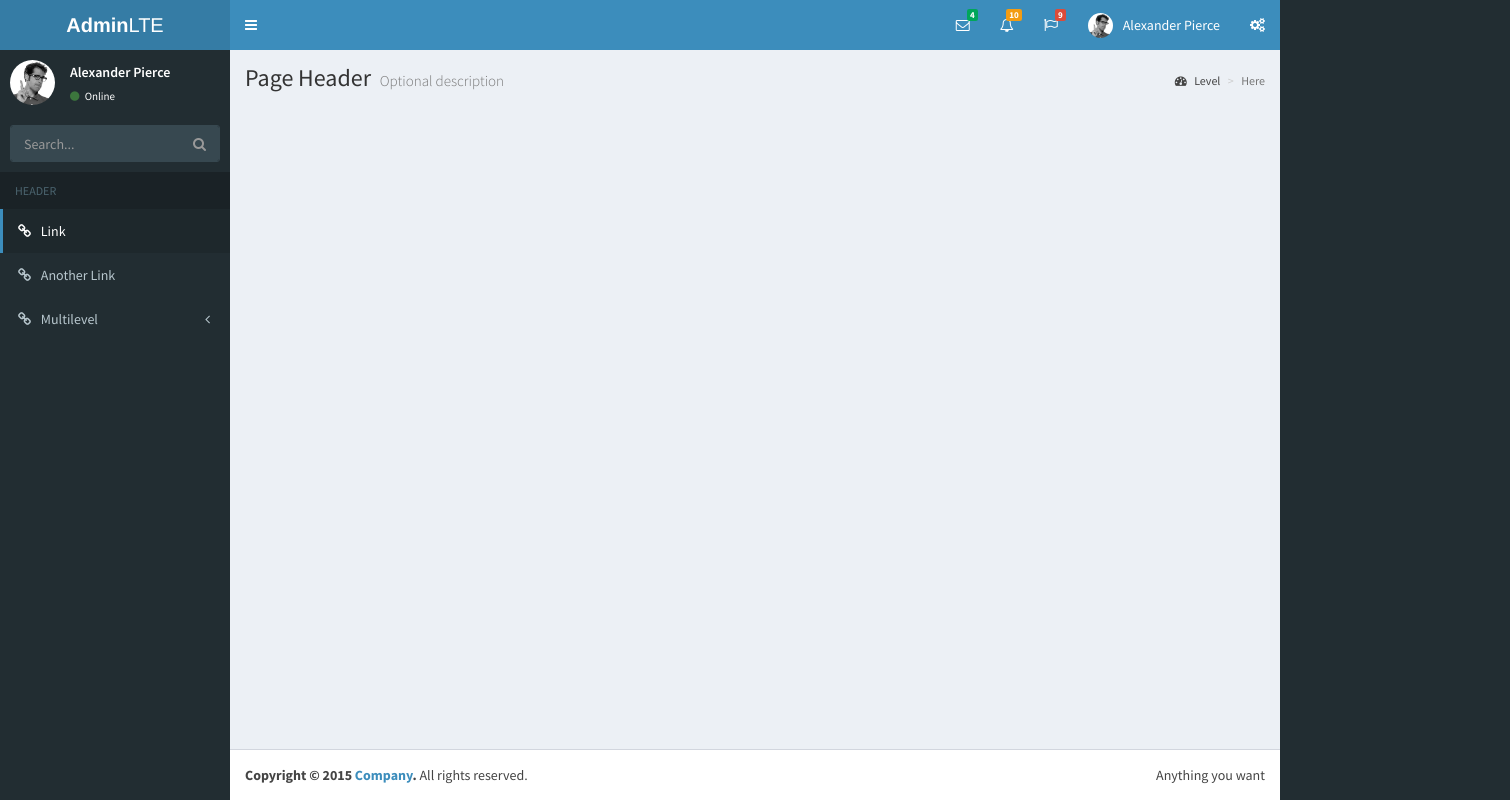
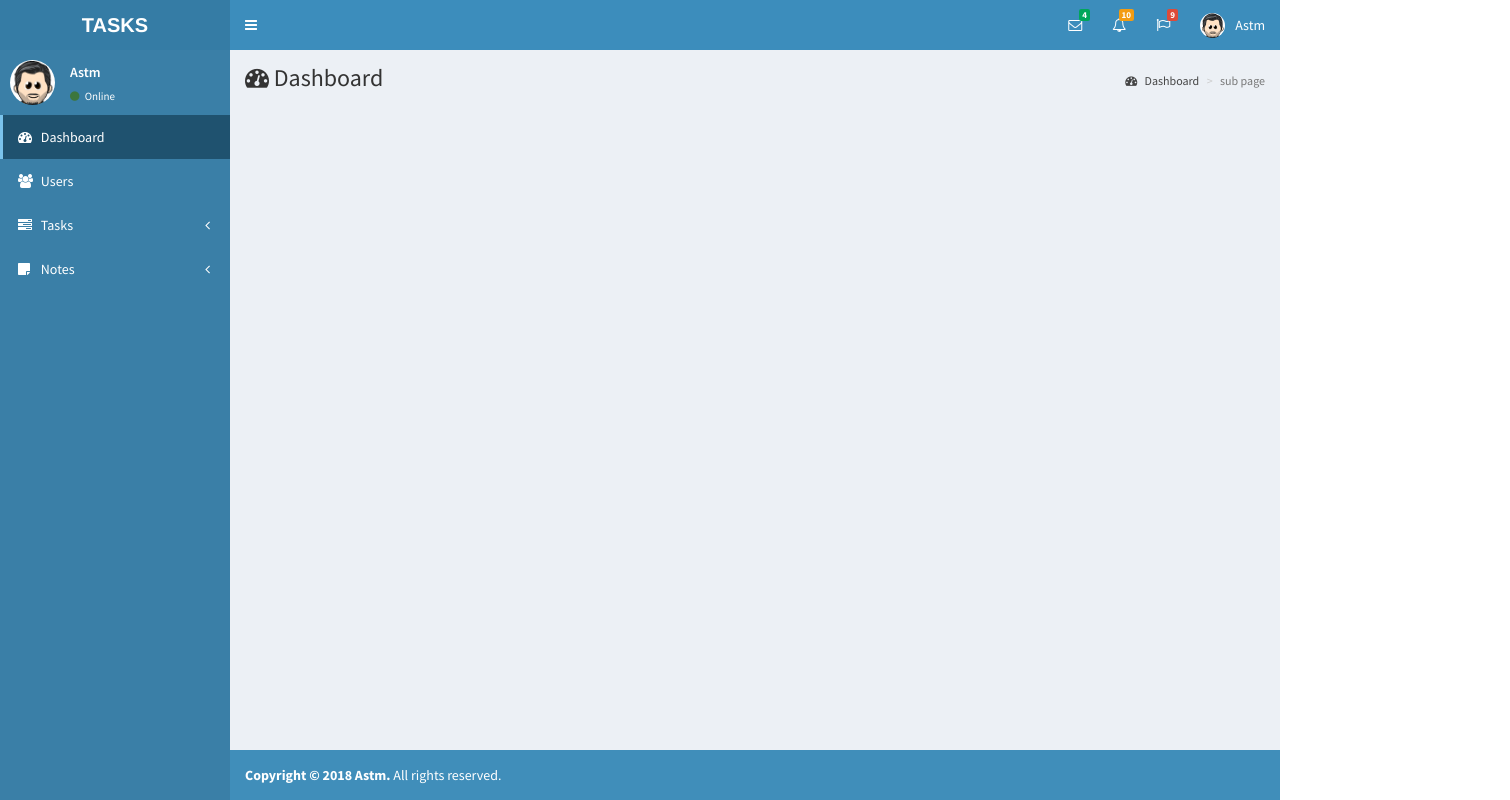
Before and after one commit to AstmDesign/tasks_ui, a plain HTML site: page UI/index.html in a window 1280 px wide. Shown: the whole page, 1510 px wide, since content can reach past the window. Drawn offline with Linux system fonts and the light colour scheme.

Commit message:
created my inner page style

```diff
--- /dev/null
+++ b/UI/assets/css/application.css
@@ -0,0 +1,50 @@
+.logo-mini{
+  font-size: 15px !important;
+}
+
+.skin-blue .main-sidebar{
+  background-color: #3A7FA7;
+}
+
+.skin-blue .sidebar-menu > li.active > a {
+  background: #1f526f;
+  border-left-color: #7ac3ec;
+}
+
+.skin-blue .sidebar-menu > li:hover > a,
+.skin-blue .sidebar-menu > li.active > a {
+  background: #1f526f !important;
+  border-left-color: #7ac3ec !important;
+}
+
+.skin-blue .treeview-menu > li > a {
+  color: #ffffff;
+}
+
+.skin-blue .treeview-menu > li > a:hover {
+  color: #1f526f;
+}
+
+.skin-blue .sidebar-menu > li > .treeview-menu {
+  background: #4e92b9;
+}
+
+.sidebar-menu .treeview-menu>li {
+  margin-left: -6px;
+  padding: 5px 0px 5px 0px;
+  border-left:  3px solid #7ac3ec;
+}
+
+.skin-blue .sidebar a {
+  color: #ffffff;
+}
+
+.main-footer {
+  background: #408EBA;
+  color: #ffffff;
+  border-top: 0px;
+}
+
+.main-footer a{
+  color: #ffffff;
+}
--- a/UI/index.html
+++ b/UI/index.html
@@ -12,11 +12,10 @@
   <link rel="stylesheet" href="assets/css/font-awesome.min.css">
   <!-- Theme style -->
   <link rel="stylesheet" href="assets/css/AdminLTE.min.css">
-  <!-- AdminLTE Skins. We have chosen the skin-blue for this starter
-  page. However, you can choose any other skin. Make sure you
-  apply the skin class to the body tag so the changes take effect.
--->
-<link rel="stylesheet" href="assets/css/skin-blue.css">
+  <!-- AdminLTE Skins-->
+  <link rel="stylesheet" href="assets/css/skin-blue.css">
+  <!-- Application custom style-->
+  <link rel="stylesheet" href="assets/css/application.css">
 
 <!-- HTML5 Shim and Respond.js IE8 support of HTML5 elements and media queries -->
 <!-- WARNING: Respond.js doesn't work if you view the page via file:// -->
@@ -34,9 +33,9 @@
       <!-- Logo -->
       <a href="index2.html" class="logo">
         <!-- mini logo for sidebar mini 50x50 pixels -->
-        <span class="logo-mini"><b>A</b>LT</span>
+        <span class="logo-mini"><b>TASKS</b></span>
         <!-- logo for regular state and mobile devices -->
-        <span class="logo-lg"><b>Admin</b>LTE</span>
+        <span class="logo-lg"><b>TASKS</b></span>
       </a>
 
       <!-- Header Navbar -->
@@ -64,7 +63,7 @@
                       <a href="#">
                         <div class="pull-left">
                           <!-- User Image -->
-                          <img src="assets/img/user2-160x160.jpg" class="img-circle" alt="User Image">
+                          <img src="assets/img/astm.jpg" class="img-circle" alt="User Image">
                         </div>
                         <!-- Message title and timestamp -->
                         <h4>
@@ -143,16 +142,16 @@
               <!-- Menu Toggle Button -->
               <a href="#" class="dropdown-toggle" data-toggle="dropdown">
                 <!-- The user image in the navbar-->
-                <img src="assets/img/user2-160x160.jpg" class="user-image" alt="User Image">
+                <img src="assets/img/astm.jpg" class="user-image" alt="User Image">
                 <!-- hidden-xs hides the username on small devices so only the image appears. -->
-                <span class="hidden-xs">Alexander Pierce</span>
+                <span class="hidden-xs">Astm</span>
               </a>
               <ul class="dropdown-menu">
                 <!-- The user image in the menu -->
                 <li class="user-header">
-                  <img src="assets/img/user2-160x160.jpg" class="img-circle" alt="User Image">
+                  <img src="assets/img/astm.jpg" class="img-circle" alt="User Image">
                   <p>
-                    Alexander Pierce - Web Developer
+                    Astm - Web Developer
                     <small>Member since Nov. 2012</small>
                   </p>
                 </li>
@@ -179,10 +178,6 @@
                 </li>
               </ul>
             </li>
-            <!-- Control Sidebar Toggle Button -->
-            <li>
-              <a href="#" data-toggle="control-sidebar"><i class="fa fa-gears"></i></a>
-            </li>
           </ul>
         </div>
       </nav>
@@ -196,37 +191,70 @@
         <!-- Sidebar user panel (optional) -->
         <div class="user-panel">
           <div class="pull-left image">
-            <img src="assets/img/user2-160x160.jpg" class="img-circle" alt="User Image">
+            <img src="assets/img/astm.jpg" class="img-circle" alt="User Image">
           </div>
           <div class="pull-left info">
-            <p>Alexander Pierce</p>
+            <p>Astm</p>
             <!-- Status -->
             <a href="#"><i class="fa fa-circle text-success"></i> Online</a>
           </div>
         </div>
 
-        <!-- search form (Optional) -->
-        <form action="#" method="get" class="sidebar-form">
-          <div class="input-group">
-            <input type="text" name="q" class="form-control" placeholder="Search...">
-            <span class="input-group-btn">
-              <button type="submit" name="search" id="search-btn" class="btn btn-flat"><i class="fa fa-search"></i></button>
-            </span>
-          </div>
-        </form>
-        <!-- /.search form -->
-
         <!-- Sidebar Menu -->
         <ul class="sidebar-menu">
-          <li class="header">HEADER</li>
           <!-- Optionally, you can add icons to the links -->
-          <li class="active"><a href="#"><i class="fa fa-link"></i> <span>Link</span></a></li>
-          <li><a href="#"><i class="fa fa-link"></i> <span>Another Link</span></a></li>
+          <li class="active">
+            <a href="#">
+              <i class="fa fa-tachometer"></i>
+              <span>Dashboard</span>
+            </a>
+          </li>
+          <li>
+            <a href="#">
+              <i class="fa fa-users"></i>
+              <span>Users</span>
+            </a>
+          </li>
           <li class="treeview">
-            <a href="#"><i class="fa fa-link"></i> <span>Multilevel</span> <i class="fa fa-angle-left pull-right"></i></a>
+            <a href="#">
+              <i class="fa fa-tasks"></i>
+              <span>Tasks</span>
+              <i class="fa fa-angle-left pull-right"></i>
+            </a>
             <ul class="treeview-menu">
-              <li><a href="#">Link in level 2</a></li>
-              <li><a href="#">Link in level 2</a></li>
+              <li>
+                <a href="#">
+                  <i class="fa fa-plus-circle" aria-hidden="true"></i>
+                  <span>Create new task</span>
+                </a>
+              </li>
+              <li>
+                <a href="#">
+                  <i class="fa fa-tasks"></i>
+                  <span>Tasks</span>
+                </a>
+              </li>
+            </ul>
+          </li>
+          <li class="treeview">
+            <a href="#">
+              <i class="fa fa-sticky-note"></i>
+              <span>Notes</span>
+              <i class="fa fa-angle-left pull-right"></i>
+            </a>
+            <ul class="treeview-menu">
+              <li>
+                <a href="#">
+                  <i class="fa fa-plus-circle" aria-hidden="true"></i>
+                  <span>Create new note</span>
+                </a>
+              </li>
+              <li>
+                <a href="#">
+                  <i class="fa fa-sticky-note"></i>
+                  <span>Notes</span>
+                </a>
+              </li>
             </ul>
           </li>
         </ul><!-- /.sidebar-menu -->
@@ -239,12 +267,17 @@
       <!-- Content Header (Page header) -->
       <section class="content-header">
         <h1>
-          Page Header
-          <small>Optional description</small>
+          <i class="fa fa-tachometer"></i>
+          Dashboard
+          <!-- <small>Optional description</small> -->
         </h1>
         <ol class="breadcrumb">
-          <li><a href="#"><i class="fa fa-dashboard"></i> Level</a></li>
-          <li class="active">Here</li>
+          <li>
+            <a href="#">
+              <i class="fa fa-tachometer"></i> Dashboard
+            </a>
+          </li>
+          <li class="active">sub page</li>
         </ol>
       </section>
 
@@ -258,79 +291,12 @@
 
     <!-- Main Footer -->
     <footer class="main-footer">
-      <!-- To the right -->
-      <div class="pull-right hidden-xs">
-        Anything you want
-      </div>
       <!-- Default to the left -->
-      <strong>Copyright &copy; 2015 <a href="#">Company</a>.</strong> All rights reserved.
+      <strong>Copyright &copy; 2018 <a href="http://astm.herokuapp.com/" target="_blank">Astm</a>.</strong> All rights reserved.
     </footer>
 
-    <!-- Control Sidebar -->
-    <aside class="control-sidebar control-sidebar-dark">
-      <!-- Create the tabs -->
-      <ul class="nav nav-tabs nav-justified control-sidebar-tabs">
-        <li class="active"><a href="#control-sidebar-home-tab" data-toggle="tab"><i class="fa fa-home"></i></a></li>
-        <li><a href="#control-sidebar-settings-tab" data-toggle="tab"><i class="fa fa-gears"></i></a></li>
-      </ul>
-      <!-- Tab panes -->
-      <div class="tab-content">
-        <!-- Home tab content -->
-        <div class="tab-pane active" id="control-sidebar-home-tab">
-          <h3 class="control-sidebar-heading">Recent Activity</h3>
-          <ul class="control-sidebar-menu">
-            <li>
-              <a href="javascript::;">
-                <i class="menu-icon fa fa-birthday-cake bg-red"></i>
-                <div class="menu-info">
-                  <h4 class="control-sidebar-subheading">Langdon's Birthday</h4>
-                  <p>Will be 23 on April 24th</p>
-                </div>
-              </a>
-            </li>
-          </ul><!-- /.control-sidebar-menu -->
-
-          <h3 class="control-sidebar-heading">Tasks Progress</h3>
-          <ul class="control-sidebar-menu">
-            <li>
-              <a href="javascript::;">
-                <h4 class="control-sidebar-subheading">
-                  Custom Template Design
-                  <span class="label label-danger pull-right">70%</span>
-                </h4>
-                <div class="progress progress-xxs">
-                  <div class="progress-bar progress-bar-danger" style="width: 70%"></div>
-                </div>
-              </a>
-            </li>
-          </ul><!-- /.control-sidebar-menu -->
-
-        </div><!-- /.tab-pane -->
-        <!-- Stats tab content -->
-        <div class="tab-pane" id="control-sidebar-stats-tab">Stats Tab Content</div><!-- /.tab-pane -->
-        <!-- Settings tab content -->
-        <div class="tab-pane" id="control-sidebar-settings-tab">
-          <form method="post">
-            <h3 class="control-sidebar-heading">General Settings</h3>
-            <div class="form-group">
-              <label class="control-sidebar-subheading">
-                Report panel usage
-                <input type="checkbox" class="pull-right" checked>
-              </label>
-              <p>
-                Some information about this general settings option
-              </p>
-            </div><!-- /.form-group -->
-          </form>
-        </div><!-- /.tab-pane -->
-      </div>
-    </aside><!-- /.control-sidebar -->
-    <!-- Add the sidebar's background. This div must be placed
-    immediately after the control sidebar -->
     <div class="control-sidebar-bg"></div>
   </div><!-- ./wrapper -->
-
-  <!-- REQUIRED JS SCRIPTS -->
 
   <!-- jQuery 2.1.4 -->
   <script src="assets/js/jQuery-2.1.4.min.js"></script>
@@ -338,6 +304,7 @@
   <script src="assets/js/bootstrap.min.js"></script>
   <!-- AdminLTE App -->
   <script src="assets/js/app.min.js"></script>
-
+  <!-- Application custom js file -->
+  <script src="assets/js/application.js"></script>
 </body>
 </html>
```
Also changed, not shown: UI/assets/img/astm.jpg (added), UI/assets/img/user2-160x160.jpg (deleted), UI/assets/js/application.js (added).
